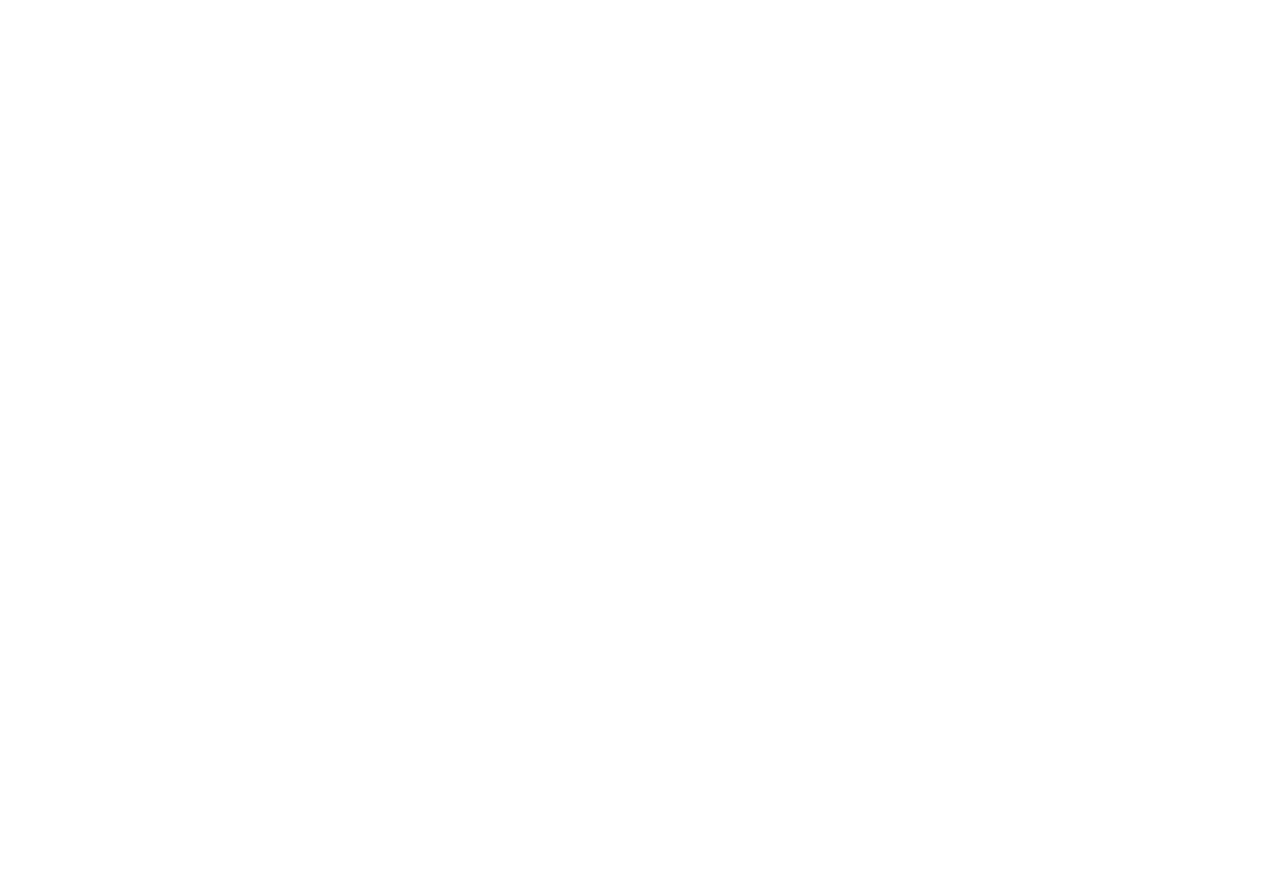
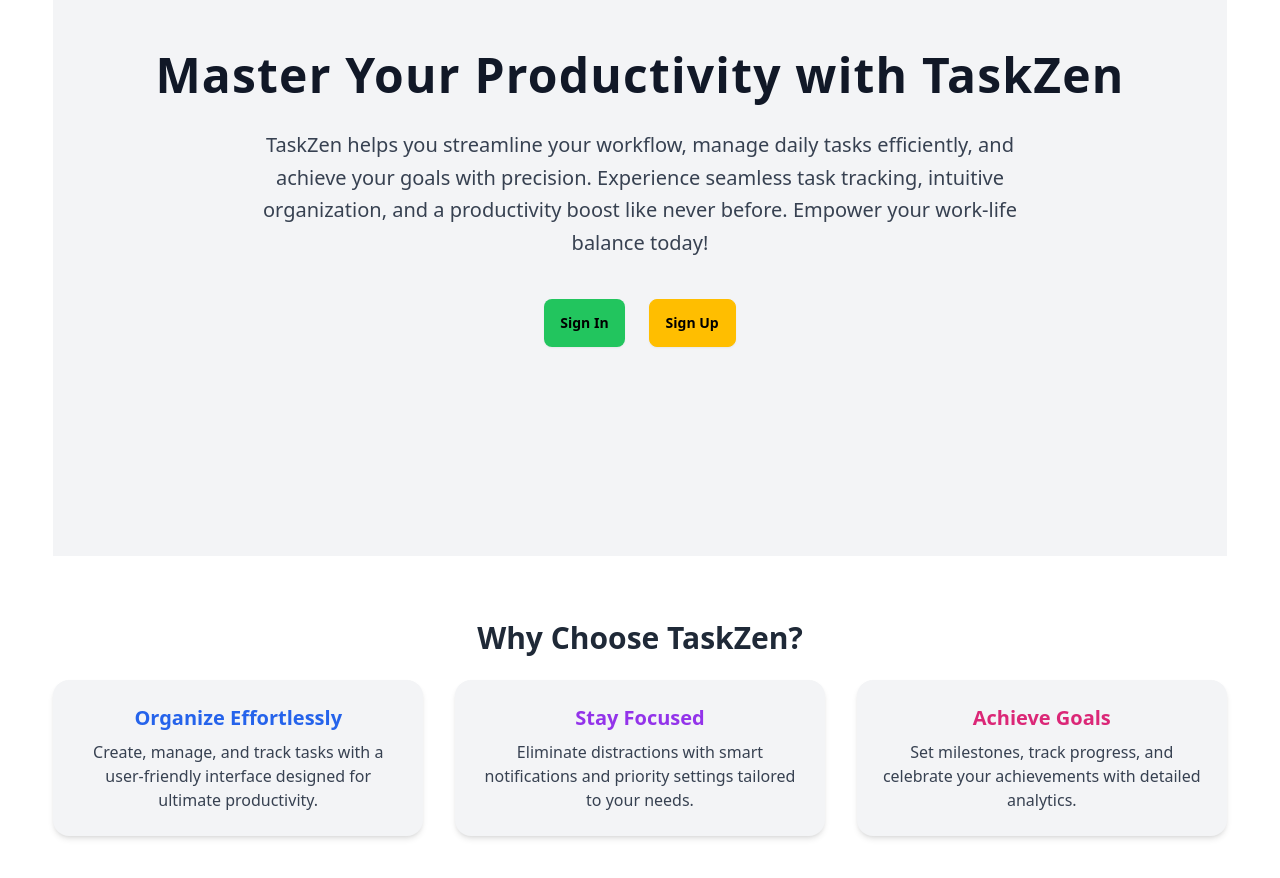
Before and after one commit to elite1122/TaskZen-Client, a React (Vite) app: page / in a window 1280 px wide. Shown: the part 260-1138 px from the top of the page. Before the commit the page ends 800 px from the top, so only its background shows below. Built offline with nearby package versions, Linux system fonts and the light colour scheme.

Commit message:
Added a Welcome Page in Main Layout

```diff
--- a/package.json
+++ b/package.json
@@ -10,6 +10,7 @@
     "preview": "vite preview"
   },
   "dependencies": {
+    "framer-motion": "^12.4.5",
     "localforage": "^1.10.0",
     "match-sorter": "^8.0.0",
     "react": "^19.0.0",
--- /dev/null
+++ b/src/Components/WelcomePage.jsx
@@ -0,0 +1,70 @@
+import React from "react";
+import { motion } from "framer-motion";
+
+export default function WelcomePage() {
+    return (
+        <div className="min-h-screen">
+            {/* Navbar */}
+            <nav className=" bg-white shadow-md sticky top-0 z-50">
+                <div className="flex justify-between items-center p-6 max-w-[1440px] mx-auto">
+                    <h1 className="text-4xl font-extrabold text-blue-600">TaskZen</h1>
+                    <div className="space-x-4">
+                        <button class="btn btn-warning">Get Started</button>
+                    </div>
+                </div>
+            </nav>
+
+            {/* Hero Section */}
+            <section className="w-11/12 mx-auto max-w-[1440px] flex flex-col items-center justify-center text-center px-6 py-24 bg-gray-100 min-h-[calc(100vh-80px)]">
+                <motion.h2
+                    className="text-5xl font-extrabold text-gray-900 mb-6 tracking-wide leading-tight"
+                    initial={{ opacity: 0, y: -20 }}
+                    animate={{ opacity: 1, y: 0 }}
+                    transition={{ duration: 0.8 }}
+                >
+                    Master Your Productivity with TaskZen
+                </motion.h2>
+                <motion.p
+                    className="text-xl text-gray-700 mb-10 max-w-3xl leading-relaxed"
+                    initial={{ opacity: 0, y: 20 }}
+                    animate={{ opacity: 1, y: 0 }}
+                    transition={{ duration: 1 }}
+                >
+                    TaskZen helps you streamline your workflow, manage daily tasks efficiently, and
+                    achieve your goals with precision. Experience seamless task tracking, intuitive
+                    organization, and a productivity boost like never before. Empower your work-life
+                    balance today!
+                </motion.p>
+                <motion.div
+                    className="space-x-6"
+                    initial={{ opacity: 0 }}
+                    animate={{ opacity: 1 }}
+                    transition={{ duration: 1.2 }}
+                >
+                    <button className="btn btn-warning bg-green-500 border-none">Sign In</button>
+                    <button className="btn btn-warning">Sign Up</button>
+                </motion.div>
+            </section>
+
+            {/* Features Section */}
+            <section className="py-16 text-center w-11/12 mx-auto max-w-[1440px]">
+                <h3 className="text-3xl font-bold text-gray-800 mb-6">Why Choose TaskZen?</h3>
+                <div className="grid grid-cols-1 md:grid-cols-3 gap-8">
+                    <div className="p-6 bg-gray-100 rounded-2xl shadow-md hover:shadow-lg transition">
+                        <h4 className="text-xl font-bold text-blue-600 mb-2">Organize Effortlessly</h4>
+                        <p className="text-gray-700">Create, manage, and track tasks with a user-friendly interface designed for ultimate productivity.</p>
+                    </div>
+                    <div className="p-6 bg-gray-100 rounded-2xl shadow-md hover:shadow-lg transition">
+                        <h4 className="text-xl font-bold text-purple-600 mb-2">Stay Focused</h4>
+                        <p className="text-gray-700">Eliminate distractions with smart notifications and priority settings tailored to your needs.</p>
+                    </div>
+                    <div className="p-6 bg-gray-100 rounded-2xl shadow-md hover:shadow-lg transition">
+                        <h4 className="text-xl font-bold text-pink-600 mb-2">Achieve Goals</h4>
+                        <p className="text-gray-700">Set milestones, track progress, and celebrate your achievements with detailed analytics.</p>
+                    </div>
+                </div>
+
+            </section>
+        </div>
+    );
+}
--- /dev/null
+++ b/src/MainLayout/Main.jsx
@@ -0,0 +1,16 @@
+import React from 'react';
+import { Outlet } from 'react-router-dom';
+import WelcomePage from '../Components/WelcomePage';
+
+const Main = () => {
+    return (
+        <div className=''>
+            <WelcomePage></WelcomePage>
+            <section className='w-11/12 max-w-[1440px] mx-auto'>
+                <Outlet></Outlet>
+            </section>
+        </div>
+    );
+};
+
+export default Main;
--- a/src/main.jsx
+++ b/src/main.jsx
@@ -1,4 +1,5 @@
 import { StrictMode } from 'react'
+import './index.css';
 import { createRoot } from 'react-dom/client'
 import {
   RouterProvider
--- a/src/routes/Router.jsx
+++ b/src/routes/Router.jsx
@@ -1,10 +1,11 @@
 import {
     createBrowserRouter
   } from "react-router-dom";
+import Main from "../MainLayout/Main";
 
   export const router = createBrowserRouter([
     {
       path: "/",
-      element: <div>Hello world!</div>,
+      element: <Main></Main>,
     },
   ]);
```
Also changed, not shown: 1 other file (tests, documents, lock files or other folders).
